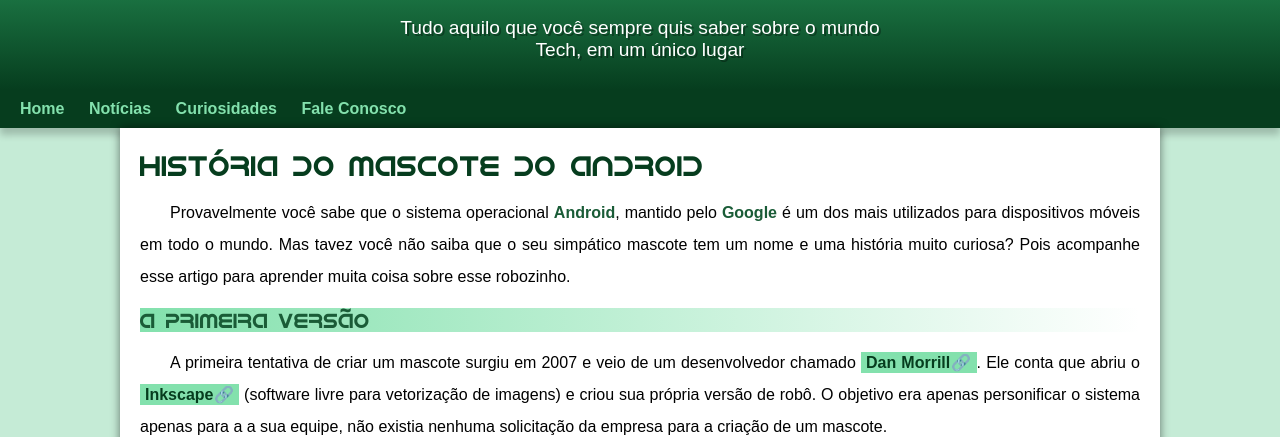
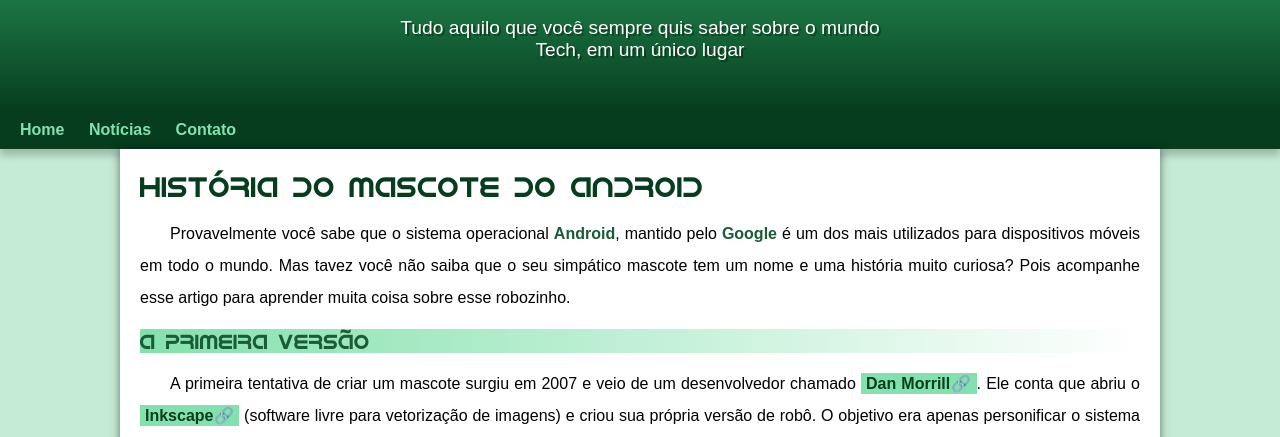
Before and after one commit to ArthurDutra7/projeto-android, a plain HTML site: page index.html in a window 1280 px wide. Shown: the part 100-537 px from the top of the page. Drawn offline with Linux system fonts and the light colour scheme.

Commit message:
problema resolvido

```diff
--- a/estilo/style.css
+++ b/estilo/style.css
@@ -63,7 +63,7 @@ header > p{
     padding-right: 10px;
     margin: auto;
     text-shadow: 2px 2px 0px rgba(0, 0, 0, 0.336);
-    margin-bottom: 20px;
+    padding-bottom: 50px;
 }
 
 nav{
--- a/index.html
+++ b/index.html
@@ -15,8 +15,7 @@
     <nav>
        <a href="2">Home</a>
        <a href="2">Notícias</a>
-       <a href="2">Curiosidades</a>
-       <a href="2">Fale Conosco</a>
+       <a href="2">Contato</a>
     </nav>
     <main>
         <article>
```
